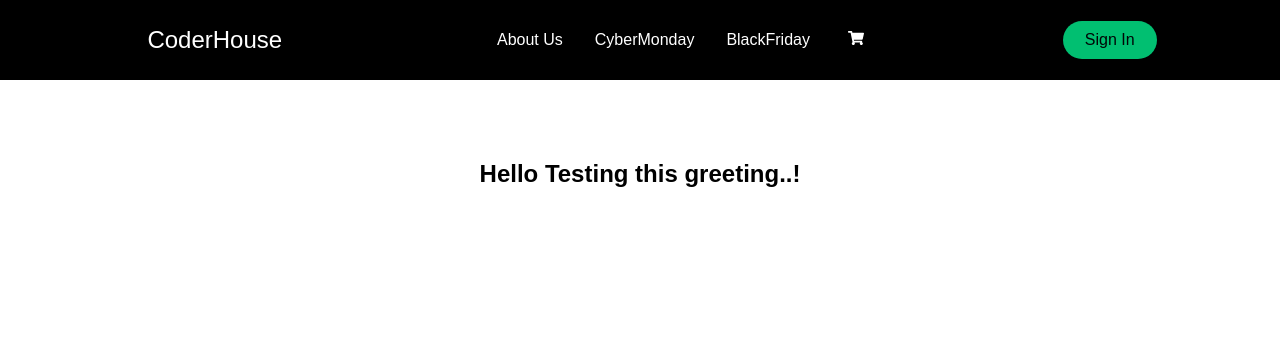
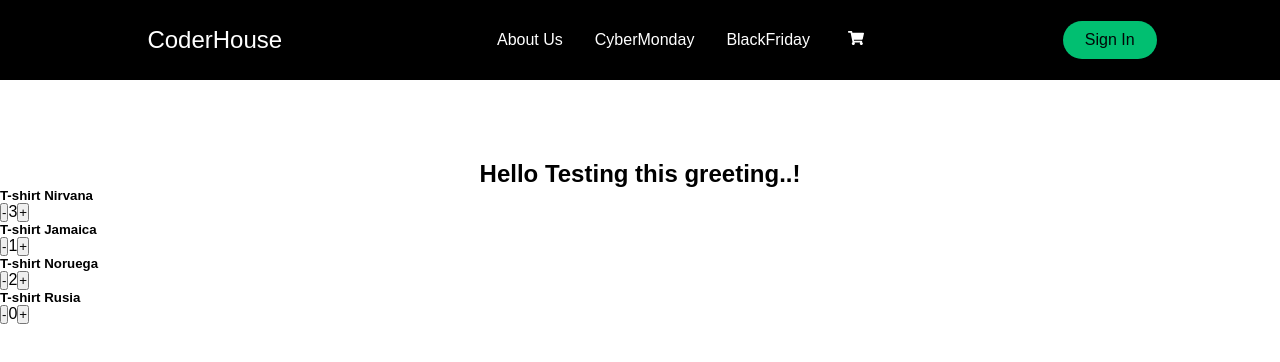
Before and after one commit to martinezmatias0902/E-Commerce-ReactJS, a React (Create React App) app: page / in a window 1280 px wide. Shown: the top 362 px of the page. Built offline with nearby package versions, Linux system fonts and the light colour scheme.

Commit message:
Contador con boton

```diff
--- a/src/App.js
+++ b/src/App.js
@@ -2,14 +2,20 @@ import React from "react";
 import "./App.css";
 import Navbar from "./components/NavBar";
 import ItemListContainer from "./components/ItemList/ItemListContainer"
+import ItemCount from "./components/ItemCount/ItemCount";
 
 import { BrowserRouter as Router } from "react-router-dom";
+//<></>
 
 export default function App() {
   return (
     <Router>
       <Navbar />
       <ItemListContainer greeting="Testing this greeting..!" />
+      <ItemCount initial="3" productName="Nirvana" stock="10"/>
+      <ItemCount initial="1" productName="Jamaica" stock="5"/>
+      <ItemCount initial="2" productName="Noruega" stock="3"/>
+      <ItemCount initial="0" productName="Rusia"/>
     </Router>
   );
 }
--- /dev/null
+++ b/src/components/ItemCount/ItemCount.js
@@ -0,0 +1,45 @@
+import React, { useState } from "react";
+//<></> {}
+
+const ItemCount = ({initial, productName, stock }) => {
+  console.log(productName)
+
+  let [itemCount, setState] = useState(Number(initial))
+
+  const addItem = () => {
+    if (stock === undefined) {
+      return console.log("error en el stock")
+    } else {
+      if (itemCount === stock) {
+        return itemCount
+      } else if (itemCount < stock) {
+        setState(itemCount + 1)
+      }
+    }
+  }
+  const eliminateItem = () => {
+    if (stock === undefined) {
+      return console.log("error en el stock")
+    } else {
+      if (itemCount === 0) {
+        return itemCount
+      } else {
+        setState(itemCount - 1)
+      }
+    }
+  }
+
+  return (
+    <div>
+      <h5>
+        T-shirt {productName}
+      </h5>
+      <div>
+        <button onClick={eliminateItem}>-</button>
+        <span>{itemCount}</span>
+        <button onClick={addItem}>+</button>
+      </div>
+    </div>
+  )
+}
+export default ItemCount;
--- a/src/components/ItemList/ItemListContainer.js
+++ b/src/components/ItemList/ItemListContainer.js
@@ -1,6 +1,7 @@
 import React from "react";
 import ListElements from "./ListElements.js";
 //<></>
+
 const ItemListContainer = ({ greeting }) => {
   return (
     <ListElements>
```
